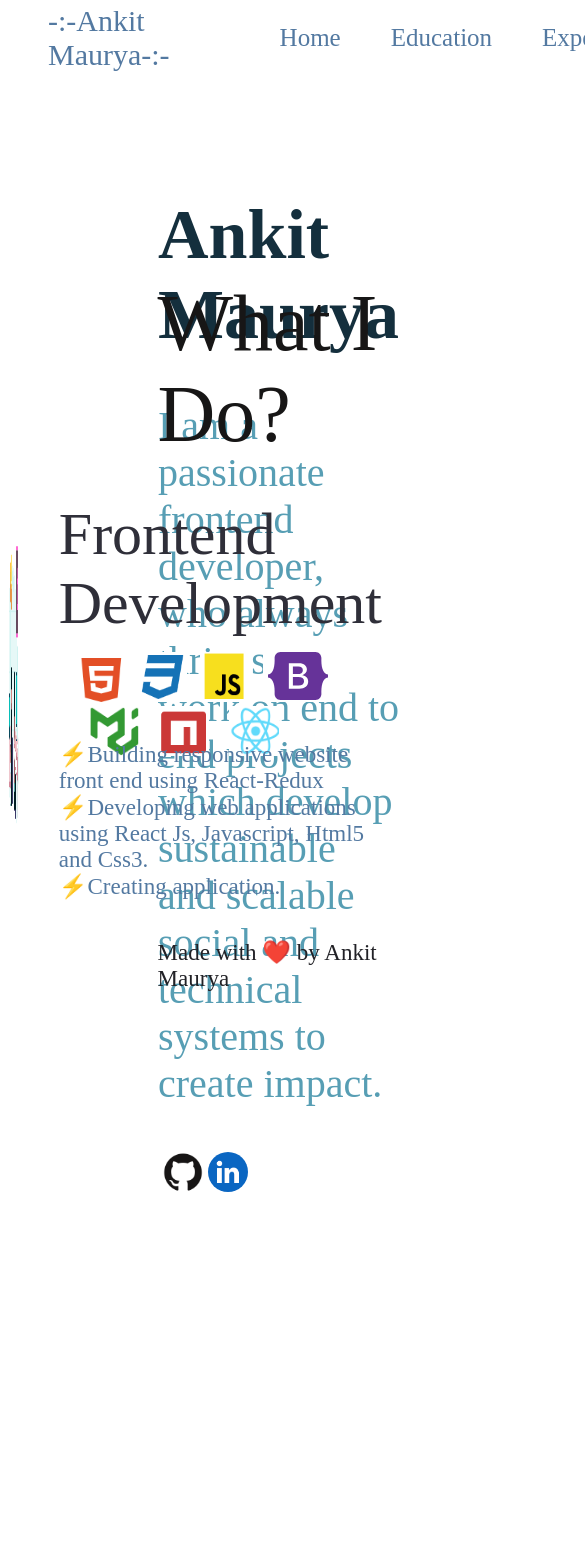
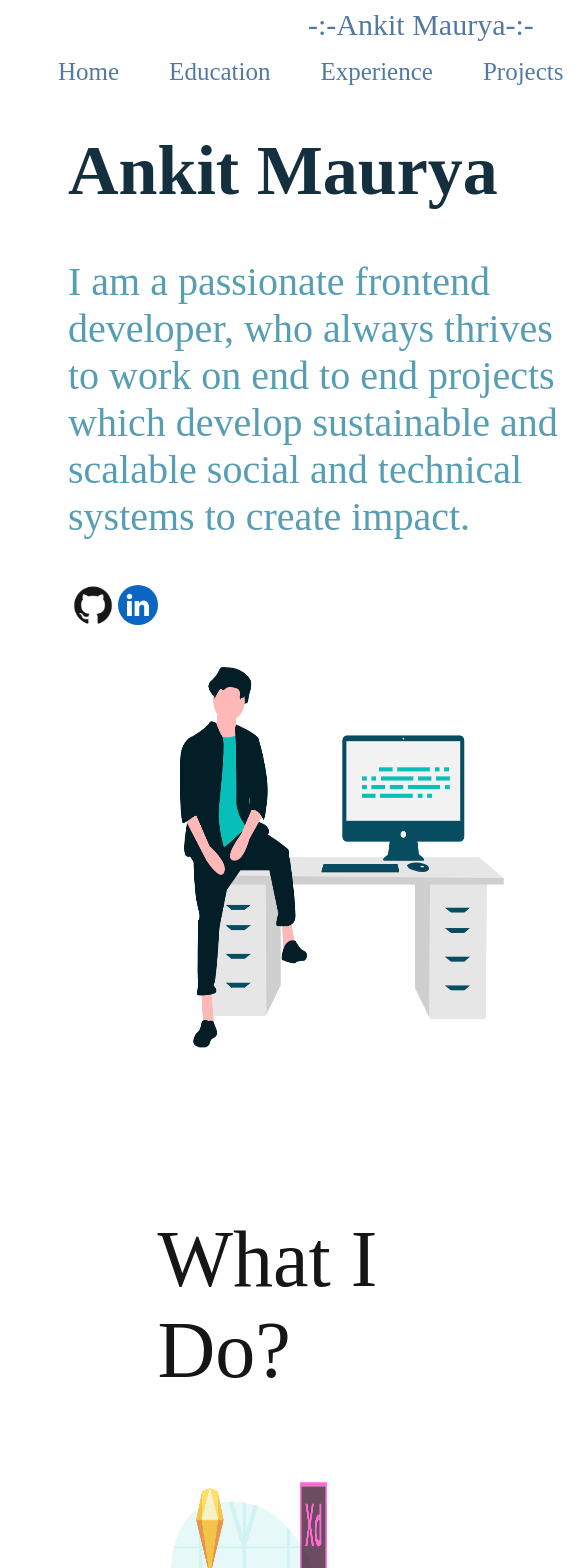
Before and after one commit to io6-ankit/portfolio--website, a React (Create React App) app in the folder portfolio-website/: page / in a window 390 px wide. Shown: the top 1568 px of the page, 585 px wide, since content can reach past the window. Before the commit the page ends 1201 px from the top, so only its background shows below. Built offline with nearby package versions, Linux system fonts and the light colour scheme.

Commit message:
portfolio

```diff
--- a/portfolio-website/package.json
+++ b/portfolio-website/package.json
@@ -5,7 +5,8 @@
   "dependencies": {
     "@emotion/react": "^11.13.3",
     "@emotion/styled": "^11.13.0",
-    "@mui/material": "^5.16.7",
+    "@mui/icons-material": "^6.1.2",
+    "@mui/material": "^6.1.2",
     "@testing-library/jest-dom": "^5.17.0",
     "@testing-library/react": "^13.4.0",
     "@testing-library/user-event": "^13.5.0",
--- a/portfolio-website/src/components/Contact.jsx
+++ b/portfolio-website/src/components/Contact.jsx
@@ -43,7 +43,7 @@ const Contact = () => {
           <Box className="heading-mobile-number-section">
             <Typography variant="h3">Mobile Number</Typography>
           </Box>
-          <Box className="number-section">+91-6387527257</Box>
+          <Box className="number-section">+91-9935351589</Box>
           <Box className="maps">
             <a href="https://maps.app.goo.gl/ZaiEtvdceZUzwiFT9">
               <button className="visit-google-map-button">
--- a/portfolio-website/src/components/Home.css
+++ b/portfolio-website/src/components/Home.css
@@ -48,3 +48,27 @@
   width: 50px;
   border-radius: 50%;
 }
+@media only screen and (max-width: 700px) {
+  .container {
+    display: inline-block;
+  }
+  .left-section {
+    height: 200px;
+    width: 500px;
+    /* border: 1px solid rgb(31, 54, 136);s */
+    margin: 30px 0px 0 60px;
+    font-size: 16px;
+    /* background-color: blue; */
+    border-radius: 10px;
+  }
+  .image {
+    height: 500px;
+    /* width: 300px; */
+    /* border: 1px solid black; */
+    margin: 0px 0px 0px 80px;
+    /* border-radius: 50%; */
+  }
+  .right-section {
+    margin: 300px 200px 0 0;
+  }
+}
--- a/portfolio-website/src/components/Navbar.css
+++ b/portfolio-website/src/components/Navbar.css
@@ -36,3 +36,14 @@ li:hover {
   display: flex;
   margin-left: 20px;
 }
+@media only screen and (max-width: 700px) {
+  .left {
+    margin-left: 300px;
+    font-size: 30px;
+    /* color: black; */
+  }
+  .main-list {
+    display: flex;
+    margin-left: -40px;
+  }
+}
--- a/portfolio-website/src/components/Qualification.jsx
+++ b/portfolio-website/src/components/Qualification.jsx
@@ -2,9 +2,11 @@ import { Box } from "@mui/material";
 import React from "react";
 import "./qualification.css";
 import Typography from "@mui/material/Typography";
+import Accordion from "@mui/material/Accordion";
 // import Accordion from "@mui/material/Accordion";
-// import AccordionSummary from "@mui/material/AccordionSummary";
-// import AccordionDetails from "@mui/material/AccordionDetails";
+import AccordionSummary from "@mui/material/AccordionSummary";
+import ExpandMoreIcon from "@mui/icons-material/ExpandMore";
+import AccordionDetails from "@mui/material/AccordionDetails";
 // import ArrowDownwardIcon from "@mui/icons-material/ArrowDownward";
 // import CSS3 from "./assets/image/CSS3.png";
 
@@ -12,11 +14,63 @@ const Qualification = () => {
   return (
     <>
       <Box className="Degrees-Received">
-        <Typography variant="h4" gutterBottom>
+        <Typography variant="h3" gutterBottom>
           Degrees Received
         </Typography>
       </Box>
-      <Box></Box>
+      <Box className="qualification-parent-section">
+        <Accordion className="qualification-main-heading">
+          <AccordionSummary
+            expandIcon={<ExpandMoreIcon />}
+            aria-controls="panel1-content"
+            id="panel1-header"
+          >
+            <Typography variant="h5">
+              Dr. Ram Manohar Lohia Awadh University, Ayodhya Uttar Pradesh,
+              Bachelor Of Computer Application (BCA) Year(2021-24)
+            </Typography>
+          </AccordionSummary>
+          <AccordionDetails>
+            <ul className="qualification-paragraph-section">
+              <li className="qualification-list">
+                ⚡ I have studied basic software engineering subjects like DS,
+                Algorithms, DBMS, OS, CA etc.
+              </li>
+              <li className="qualification-list">
+                ⚡ Apart from this, I have done courses on Core Java, Frontend
+                Development, and learning Python Programming
+              </li>
+              <li className="qualification-list">
+                ⚡ I was selected for the First Prize in BCA in my college. I
+                have received award from respected director for consistently
+                best performance in academics.
+              </li>
+            </ul>
+          </AccordionDetails>
+        </Accordion>
+
+        <Accordion className="qualification-second-main-section">
+          <AccordionSummary
+            expandIcon={<ExpandMoreIcon />}
+            aria-controls="panel2-content"
+            id="panel2-header"
+          >
+            <Typography variant="h5">
+              A.I.T. Inter College Jaganpur Ayodhya Uttar Pradesh
+            </Typography>
+          </AccordionSummary>
+          <AccordionDetails>
+            <ul>
+              <li className="qualification-second-list">
+                ⚡High School(10th) Year:(2017-19)
+              </li>
+              <li className="qualification-second-list">
+                ⚡Intermediate(12th) Non-Medical Year:(2020-21)
+              </li>
+            </ul>
+          </AccordionDetails>
+        </Accordion>
+      </Box>
     </>
   );
 };
--- a/portfolio-website/src/components/qualification.css
+++ b/portfolio-website/src/components/qualification.css
@@ -1,5 +1,35 @@
 .Degrees-Received {
-  margin: 0 0 0 42%;
+  margin: 0 0 0 35%;
   /* font-size: 40px; */
   color: rgb(37, 36, 36);
 }
+.qualification-main-heading {
+  width: 70%;
+  /* height: 100px; */
+}
+.qualification-list {
+  list-style-type: none;
+  font-size: 20px;
+}
+#panel1-header {
+  background-color: rgb(62, 184, 186);
+  color: rgb(106, 12, 12);
+}
+.qualification-parent-section {
+  margin-left: 300px;
+}
+.qualification-second-list {
+  font-size: 25px;
+  list-style-type: none;
+}
+.qualification-second-main-section {
+  width: 70%;
+  /* margin: 20px; */
+}
+#panel2-header {
+  background-color: rgb(62, 184, 186);
+  color: rgb(106, 12, 12);
+}
+/* .qualification-parent-second-section {
+  margin: 20px 50px 0 0;
+} */
--- a/portfolio-website/src/components/self-Intro.css
+++ b/portfolio-website/src/components/self-Intro.css
@@ -79,3 +79,29 @@
 .bootstrap {
   margin-left: 13px;
 }
+@media only screen and (max-width: 700px) {
+  .title {
+    display: inline;
+  }
+  .image {
+    height: 400px;
+    width: 100%;
+    margin: 30px 0 0 150px;
+  }
+  .heading-title {
+    font-size: 60px;
+    color: rgb(47, 47, 57);
+    margin: 90px 0 0 200px;
+  }
+  .Skills-Link-section {
+    height: 70px;
+    width: 90%;
+    /* border: 1px solid black; */
+    margin: 50px 0 0 120px;
+  }
+  .explain {
+    font-size: 23px;
+    list-style-type: none;
+    margin: 0 0 0 60px;
+  }
+}
```
Also changed, not shown: 1 other file (tests, documents, lock files or other folders).
